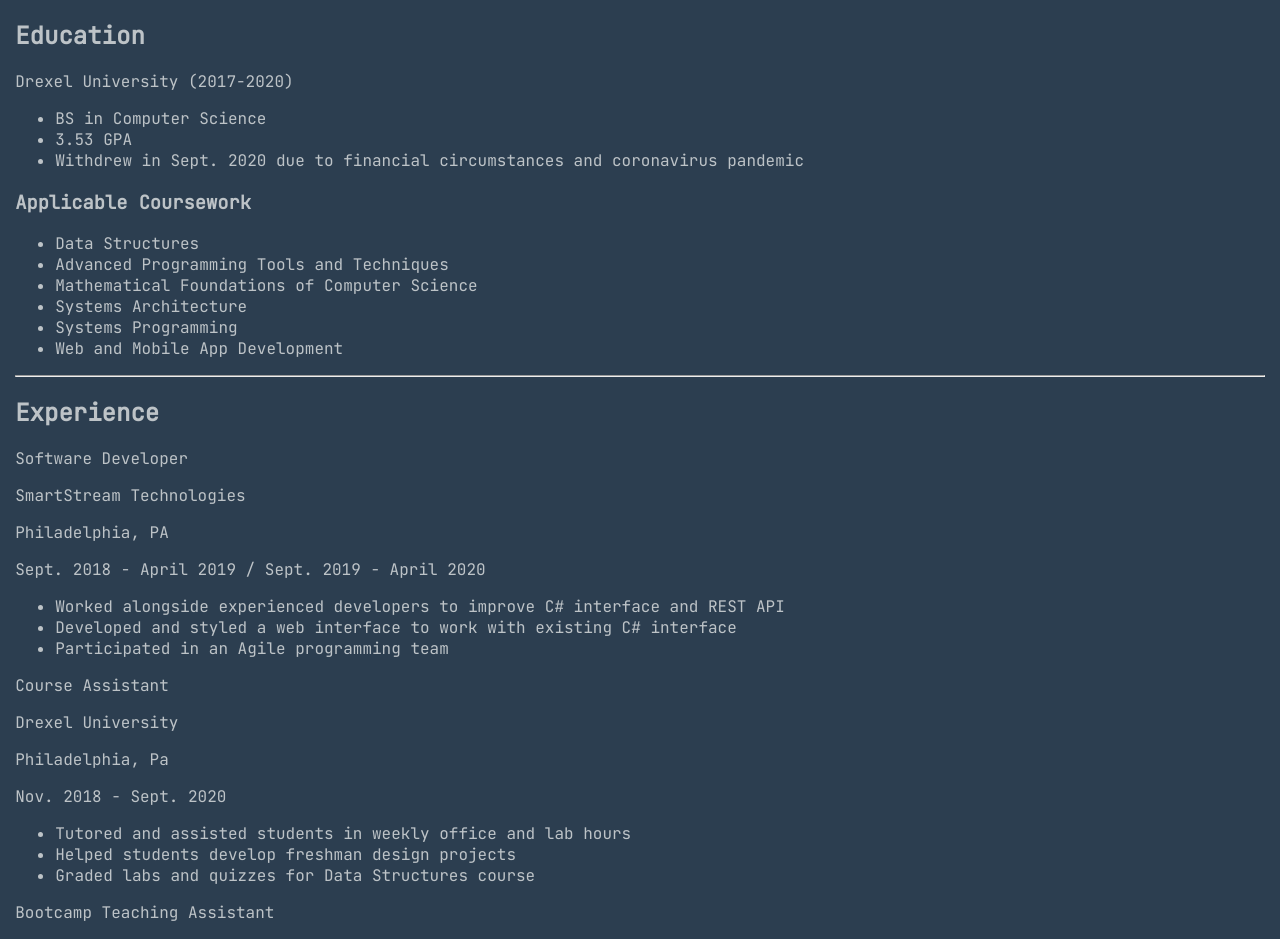
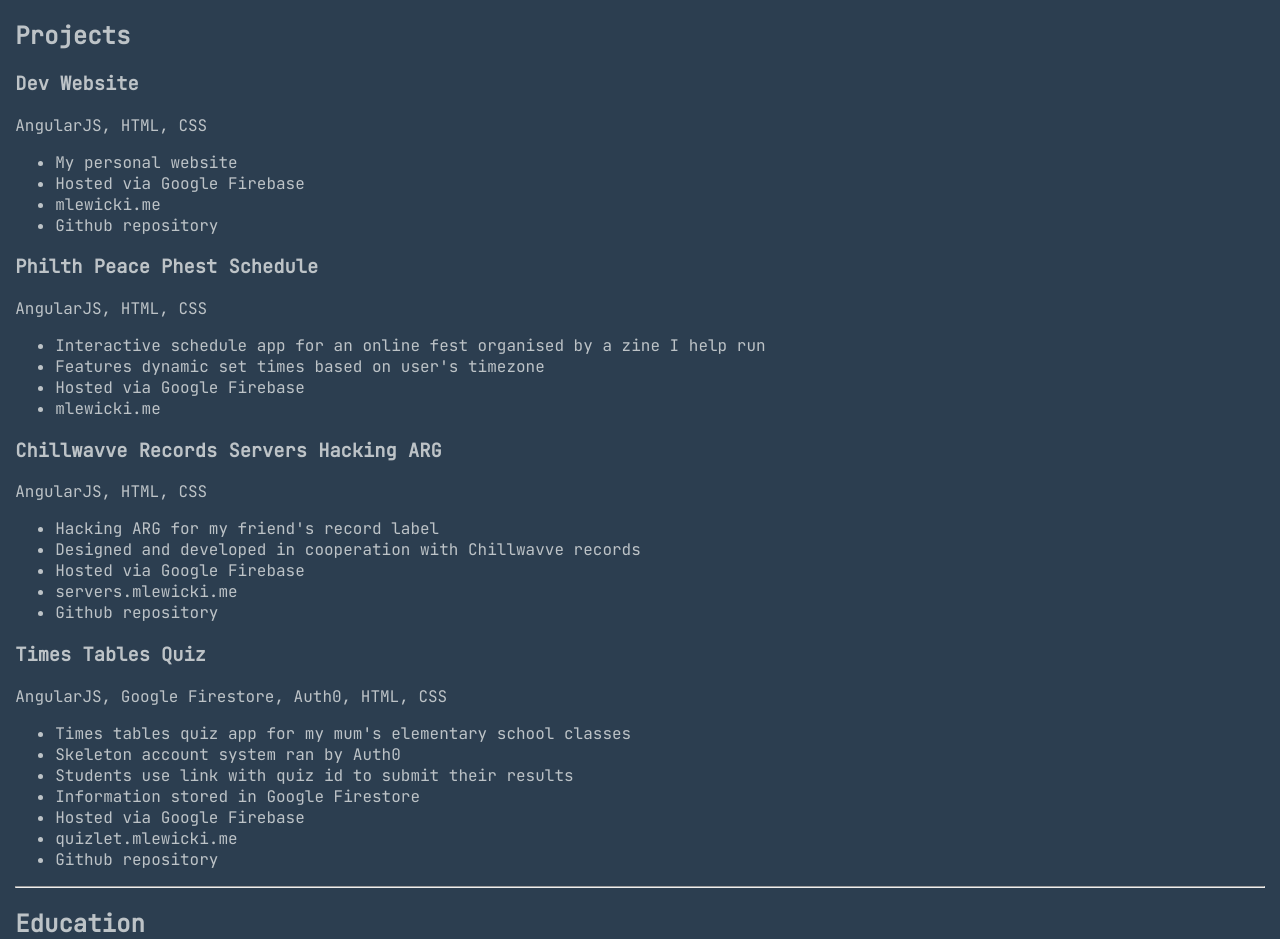
Before and after one commit to mlewicki12/angular-resume, an Angular app: page /projects in a window 1280 px wide. Shown: the top 939 px of the page. Built offline with nearby package versions, Linux system fonts and the light colour scheme.

Commit message:
create projects page

```diff
--- a/src/app/app.component.html
+++ b/src/app/app.component.html
@@ -4,9 +4,12 @@
 </header>
 
 <main>
+  <resume-projects></resume-projects>
+  <hr />
   <resume-education></resume-education>
   <hr />
   <resume-experience></resume-experience>
+  <hr />
 </main>
 
 <footer>
--- a/src/app/app.module.ts
+++ b/src/app/app.module.ts
@@ -4,12 +4,14 @@
 import { AppComponent } from './app.component';
 import { EducationComponent } from './components/education/education.component';
 import { ExperienceComponent } from './components/experience/experience.component';
+import { ProjectsComponent } from './components/projects/projects.component';
 
 @NgModule({
   declarations: [
     AppComponent,
     EducationComponent,
-    ExperienceComponent
+    ExperienceComponent,
+    ProjectsComponent
   ],
   imports: [
     BrowserModule
--- a/src/app/components/education/education.component.html
+++ b/src/app/components/education/education.component.html
@@ -1,13 +1,14 @@
 
 <h2>Education</h2>
-<p>Drexel University (2017-2020)</p>
+
+<h3>Drexel University (2017-2020)</h3>
 <ul>
   <li>BS in Computer Science</li>
   <li>3.53 GPA</li>
   <li>Withdrew in Sept. 2020 due to financial circumstances and coronavirus pandemic</li>
 </ul>
 
-<h3>Applicable Coursework</h3>
+<p>Applicable Coursework</p>
 <ul>
   <li>Data Structures</li>
   <li>Advanced Programming Tools and Techniques</li>
--- a/src/app/components/experience/experience.component.html
+++ b/src/app/components/experience/experience.component.html
@@ -1,18 +1,18 @@
 
 <h2>Experience</h2>
 
+<h3>SmartStream Technologies</h3>
 <p>Software Developer</p>
-<p>SmartStream Technologies</p>
 <p>Philadelphia, PA</p>
 <p>Sept. 2018 - April 2019 / Sept. 2019 - April 2020</p>
 <ul>
   <li>Worked alongside experienced developers to improve C# interface and REST API</li>
-  <li>Developed and styled a web interface to work with existing C# interface</li>
+  <li>Developed and styled a web interface using React and RxJS to work with existing C# interface</li>
   <li>Participated in an Agile programming team</li>
 </ul>
 
+<h3>Drexel University</h3>
 <p>Course Assistant</p>
-<p>Drexel University</p>
 <p>Philadelphia, Pa</p>
 <p>Nov. 2018 - Sept. 2020</p>
 <ul>
@@ -21,8 +21,8 @@
   <li>Graded labs and quizzes for Data Structures course</li>
 </ul>
 
+<h3>Pennsylvania Training and Technical Assistance Network (PaTTAN)</h3>
 <p>Bootcamp Teaching Assistant</p>
-<p>Pennsylvania Training and Technical Assistance Network (PaTTAN)</p>
 <p>Harrisburg, PA</p>
 <p>June 2019</p>
 <ul>
--- /dev/null
+++ b/src/app/components/projects/projects.component.html
@@ -0,0 +1,42 @@
+
+<h2>Projects</h2>
+
+<h3>Dev Website</h3>
+<p>AngularJS, HTML, CSS</p>
+<ul>
+  <li>My personal website</li>
+  <li>Hosted via Google Firebase</li>
+  <li>mlewicki.me</li>
+  <li>Github repository</li>
+</ul>
+
+<h3>Philth Peace Phest Schedule</h3>
+<p>AngularJS, HTML, CSS</p>
+<ul>
+  <li>Interactive schedule app for an online fest organised by a zine I help run</li>
+  <li>Features dynamic set times based on user's timezone</li>
+  <li>Hosted via Google Firebase</li>
+  <li>mlewicki.me</li>
+</ul>
+
+<h3>Chillwavve Records Servers Hacking ARG</h3>
+<p>AngularJS, HTML, CSS</p>
+<ul>
+  <li>Hacking ARG for my friend's record label</li>
+  <li>Designed and developed in cooperation with Chillwavve records</li>
+  <li>Hosted via Google Firebase</li>
+  <li>servers.mlewicki.me</li>
+  <li>Github repository</li>
+</ul>
+
+<h3>Times Tables Quiz</h3>
+<p>AngularJS, Google Firestore, Auth0, HTML, CSS</p>
+<ul>
+  <li>Times tables quiz app for my mum's elementary school classes</li>
+  <li>Skeleton account system ran by Auth0</li>
+  <li>Students use link with quiz id to submit their results</li>
+  <li>Information stored in Google Firestore</li>
+  <li>Hosted via Google Firebase</li>
+  <li>quizlet.mlewicki.me</li>
+  <li>Github repository</li>
+</ul>
--- /dev/null
+++ b/src/app/components/projects/projects.component.ts
@@ -0,0 +1,15 @@
+import { Component, OnInit } from '@angular/core';
+
+@Component({
+  selector: 'resume-projects',
+  templateUrl: './projects.component.html',
+  styleUrls: ['./projects.component.scss']
+})
+export class ProjectsComponent implements OnInit {
+
+  constructor() { }
+
+  ngOnInit(): void {
+  }
+
+}
```
Also changed, not shown: src/app/components/projects/projects.component.scss (added), 1 other file (tests, documents, lock files or other folders).
